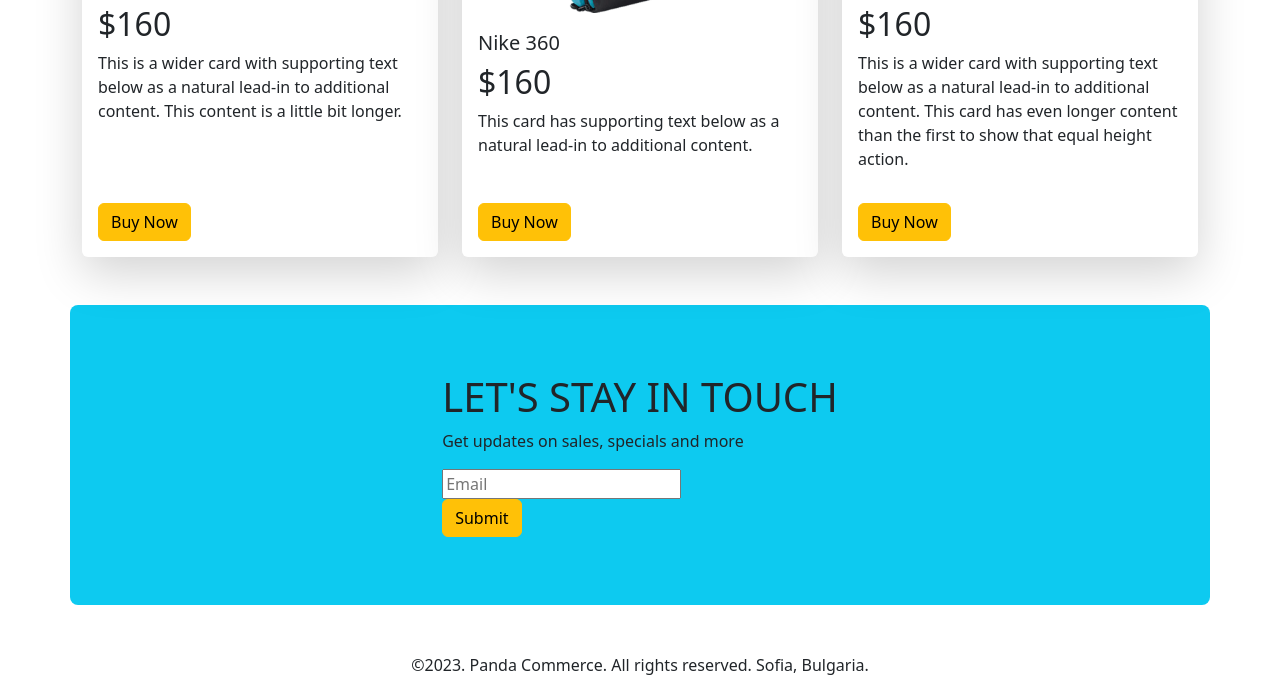
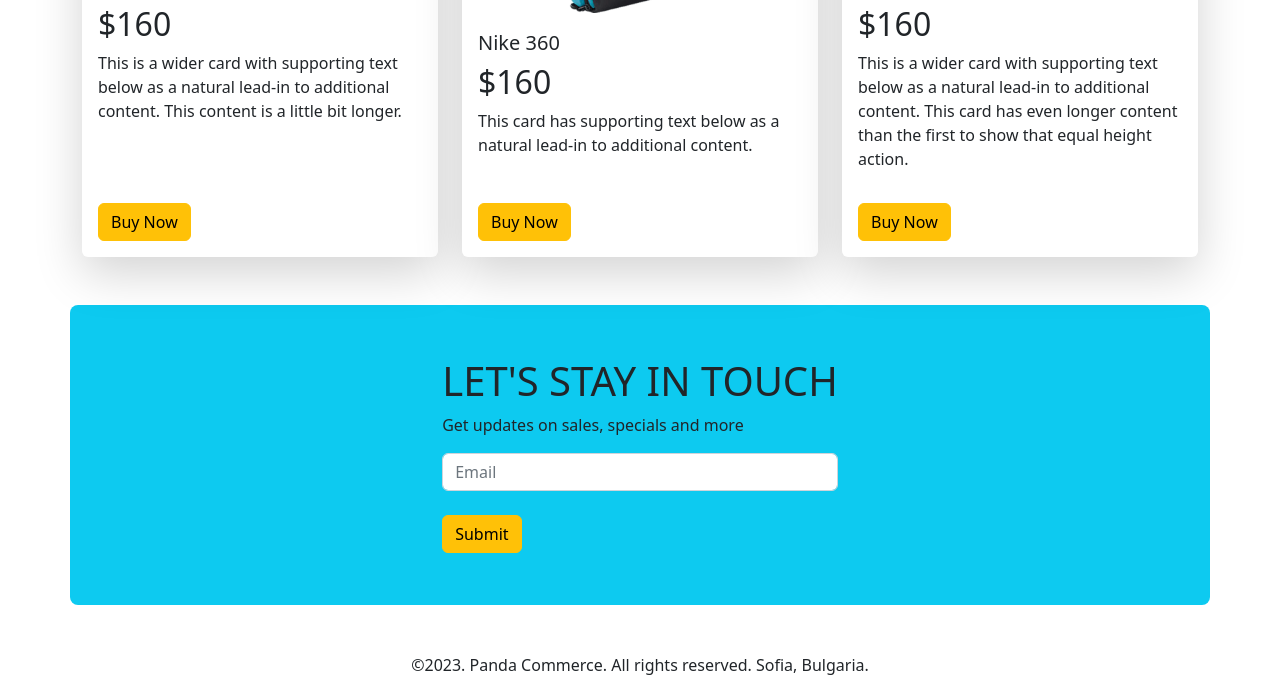
Before and after one commit to Devslemon/panda-commerce, a plain HTML site: page index.html in a window 1280 px wide. Shown: the part 1813-2506 px from the top of the page. Drawn offline with nearby package versions, Linux system fonts and the light colour scheme.

Commit message:
changes form

```diff
--- a/index.html
+++ b/index.html
@@ -252,7 +252,7 @@
             <div>
                 <h1>LET'S STAY IN TOUCH</h1>
                 <p>Get updates on sales, specials and more </p>
-                <input type="text" placeholder="Email">
+                <input class="form-control" type="text" placeholder="Email">
                 <br>
                 <button class="btn btn-warning">Submit</button>
             </div>
```
